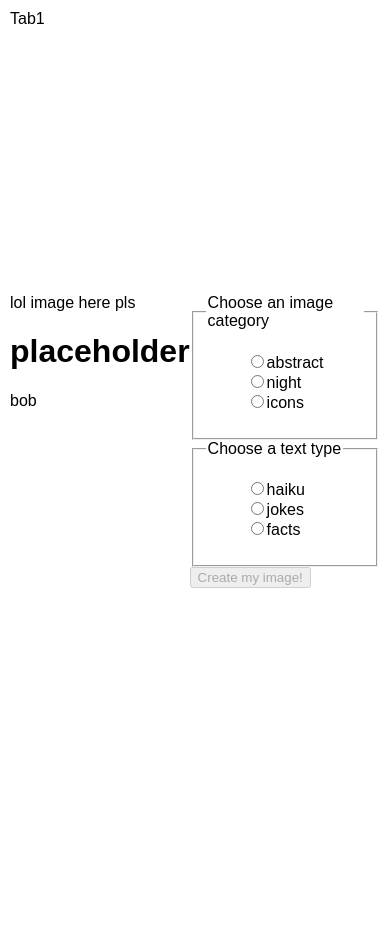
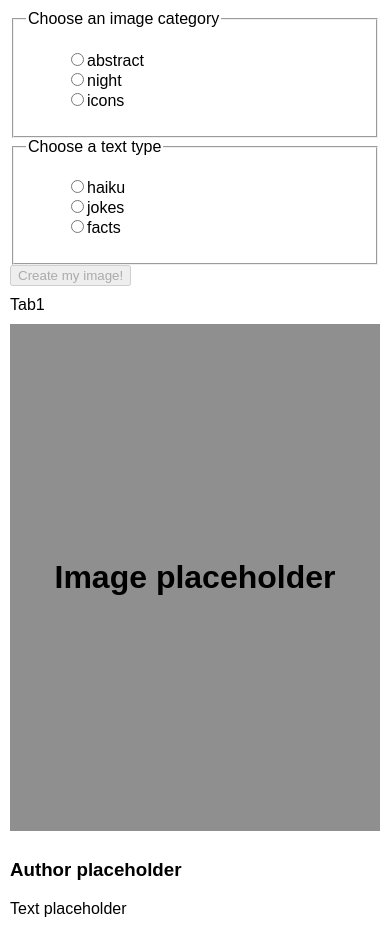
Before and after one commit to IT2810/it2810-webutvikling-h18-prosjekt-2-gruppe--51, a React (Create React App) app in the folder proj2/: page / in a window 390 px wide. Before the commit the page ends 864 px from the top, so only its background shows below. Built offline with nearby package versions, Linux system fonts and the light colour scheme.

Commit message:
Basic responsive layout #6
Does not handle scaling the SVG images quite yet.

```diff
--- a/proj2/src/App.css
+++ b/proj2/src/App.css
@@ -1,13 +1,44 @@
 .App {
   margin: 10px;
   display: grid;
-  grid-template-areas: "tabs tabs"
-  "media selector";
-  height: 100vh;
+  grid-gap: 10px;
+  grid-template-rows: auto auto 60vh auto;
+  grid-template-areas: "selector"
+  "tabs"
+  "image"
+  "text"
+  "audio";
 }
 
-.MediaArea {
-  grid-area: media;
+@media only screen and (min-width: 768px) {
+  .App {
+    display: grid;
+    grid-template-columns: 75vw 20vw;
+    grid-template-rows: auto 60vh auto;
+    grid-template-areas: "tabs tabs"
+    "image selector"
+    "text selector"
+    "audio selector";
+  }
+}
+
+.GalleryImage {
+  display: flex;
+  justify-content: center;
+  align-items: center;
+  background-color: #8f8f8f
+}
+
+/* TODO: fix svg scaling headache */
+
+.GalleryImage svg {
+  box-sizing: content-box;
+  display: block;
+  float: none;
+}
+
+.TextField {
+  grid-area: text;
 }
 
 .ToolPanel {
--- a/proj2/src/App.js
+++ b/proj2/src/App.js
@@ -7,7 +7,7 @@ class App extends Component {
 
   constructor(props) {
     super(props)
-    this.state = { text: { author: "placeholder", text: "bob" }, image: "lol image here pls" };
+    this.state = { text: { author: "Author placeholder", text: "Text placeholder" }, image: "<h1>Image placeholder</h1>" };
     this.generateMedia = this.generateMedia.bind(this);
   }
 
@@ -43,10 +43,8 @@ class App extends Component {
     const image = this.state["image"];
     return (
       <div className="App">
-        <div className="MediaArea">
-          <div className="GalleryImage" dangerouslySetInnerHTML={{ __html: image }} />
-          <div className="TextField"><h1>{this.state.text["author"]}</h1>{this.state.text["text"]}</div>
-        </div>
+        <div className="GalleryImage" dangerouslySetInnerHTML={{ __html: image }} />
+        <div className="TextField"><h3>{this.state.text["author"]}</h3>{this.state.text["text"]}</div>
         <div className="TabRow">
           <div className="t1">Tab1</div>
         </div>
```
